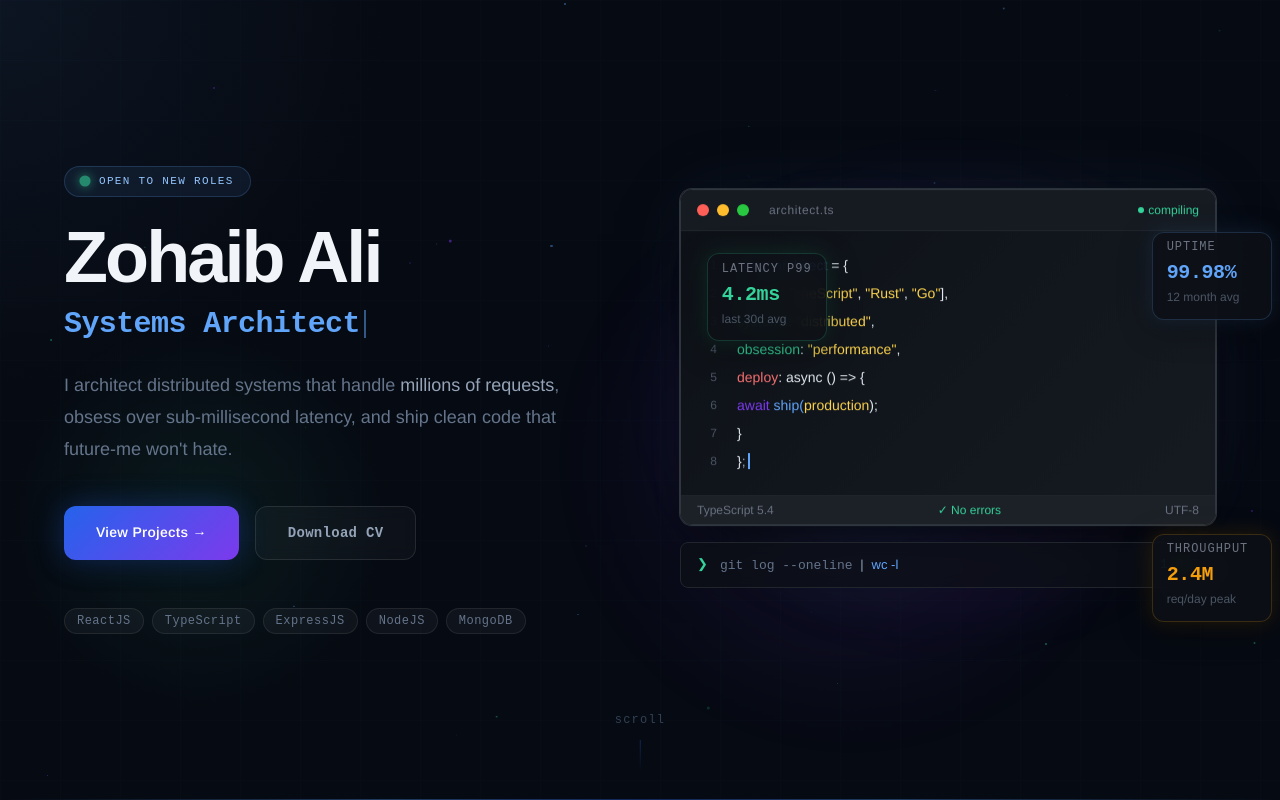
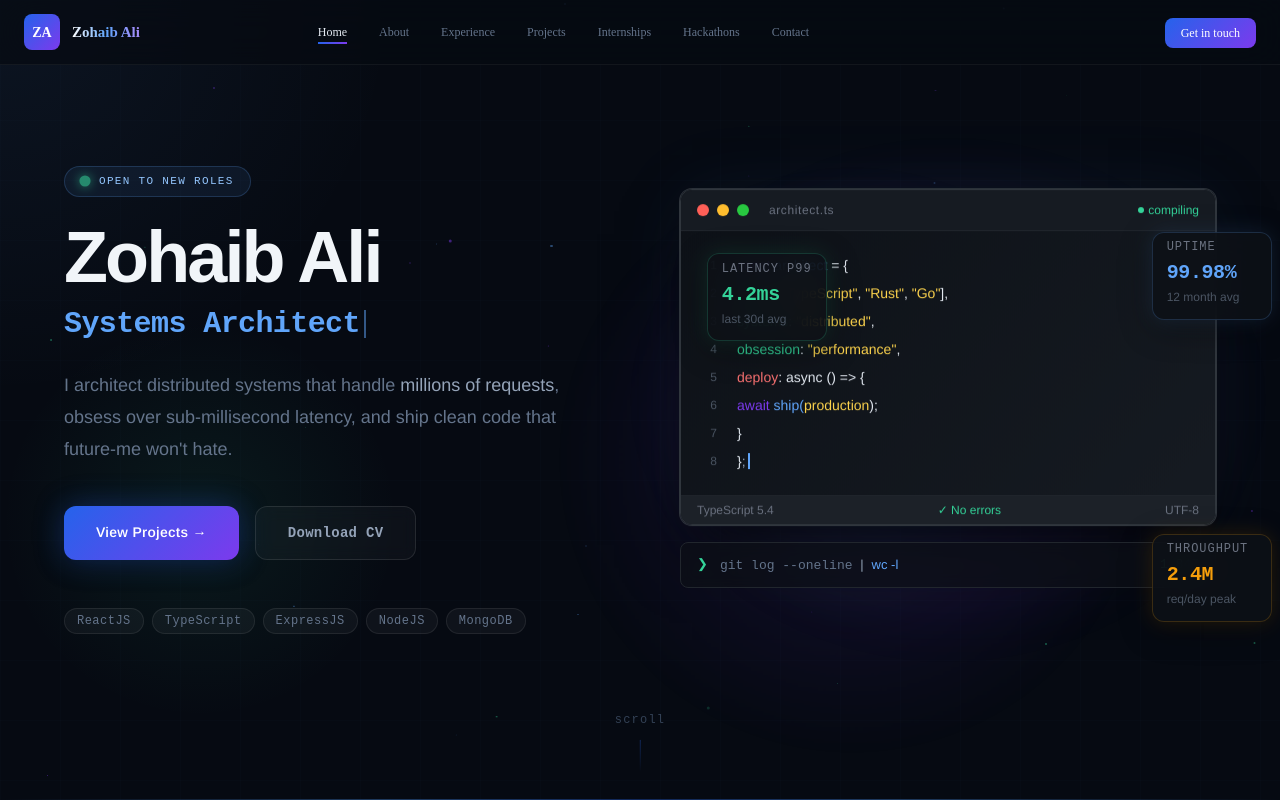
Before and after one commit to githubzohaib/Portfolio-Website, a React (Vite) app in the folder client/: page / in a window 1280 px wide. Shown: the top 800 px of the page. Built offline with nearby package versions, Linux system fonts and the light colour scheme.

Commit message:
Navbar added in hero section

```diff
--- a/client/src/components/layouts/Hero.tsx
+++ b/client/src/components/layouts/Hero.tsx
@@ -1,5 +1,6 @@
 import { motion, useMotionValue, useSpring, useTransform } from "framer-motion";
 import { useEffect, useRef, useState, useCallback } from "react";
+import Navbar from "./Navbar";
 
 // ─── Typing animation hook ───────────────────────────────────────────────────
 function useTypingEffect(texts: string[], speed = 60, pause = 1800) {
@@ -301,6 +302,10 @@ export default function HeroSection(): JSX.Element {
       style={{ backgroundColor: "#060A12", fontFamily: "'DM Sans', 'Sora', sans-serif" }}
       aria-label="Hero"
     >
+
+      {/* Navbar overlay */}
+    <Navbar />
+
       <GridBackground />
       <ParticleField />
 
```
